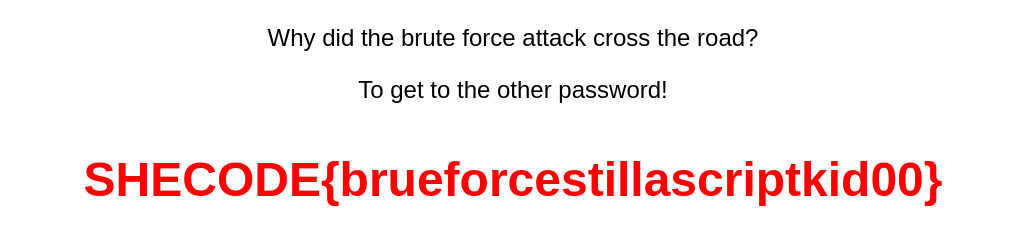
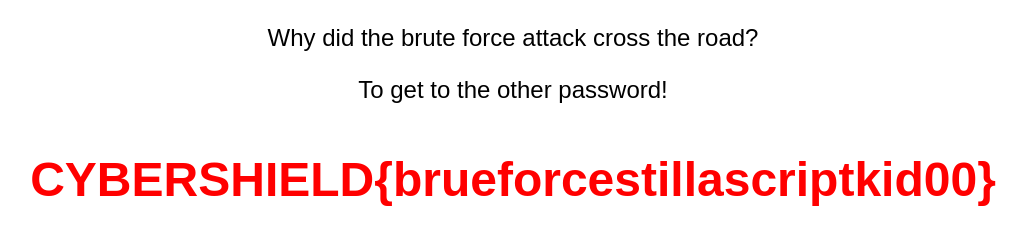
Before and after one commit to rintomp/CTFlogin, a plain HTML site: page bruteforce_detected.html in a window 1280 px wide. Shown: the whole page, without its empty margins (127-1154 px from the left). Drawn offline with Linux system fonts and the light colour scheme.

Commit message:
Update bruteforce_detected.html

```diff
--- a/bruteforce_detected.html
+++ b/bruteforce_detected.html
@@ -27,7 +27,7 @@
   <p>To get to the other password!</p>
 </div>
 <div id="text">
-  <p>SHECODE{brueforcestillascriptkid00}</p>
+  <p>CYBERSHIELD{brueforcestillascriptkid00}</p>
 </div>
 </body>
 </html>
```
